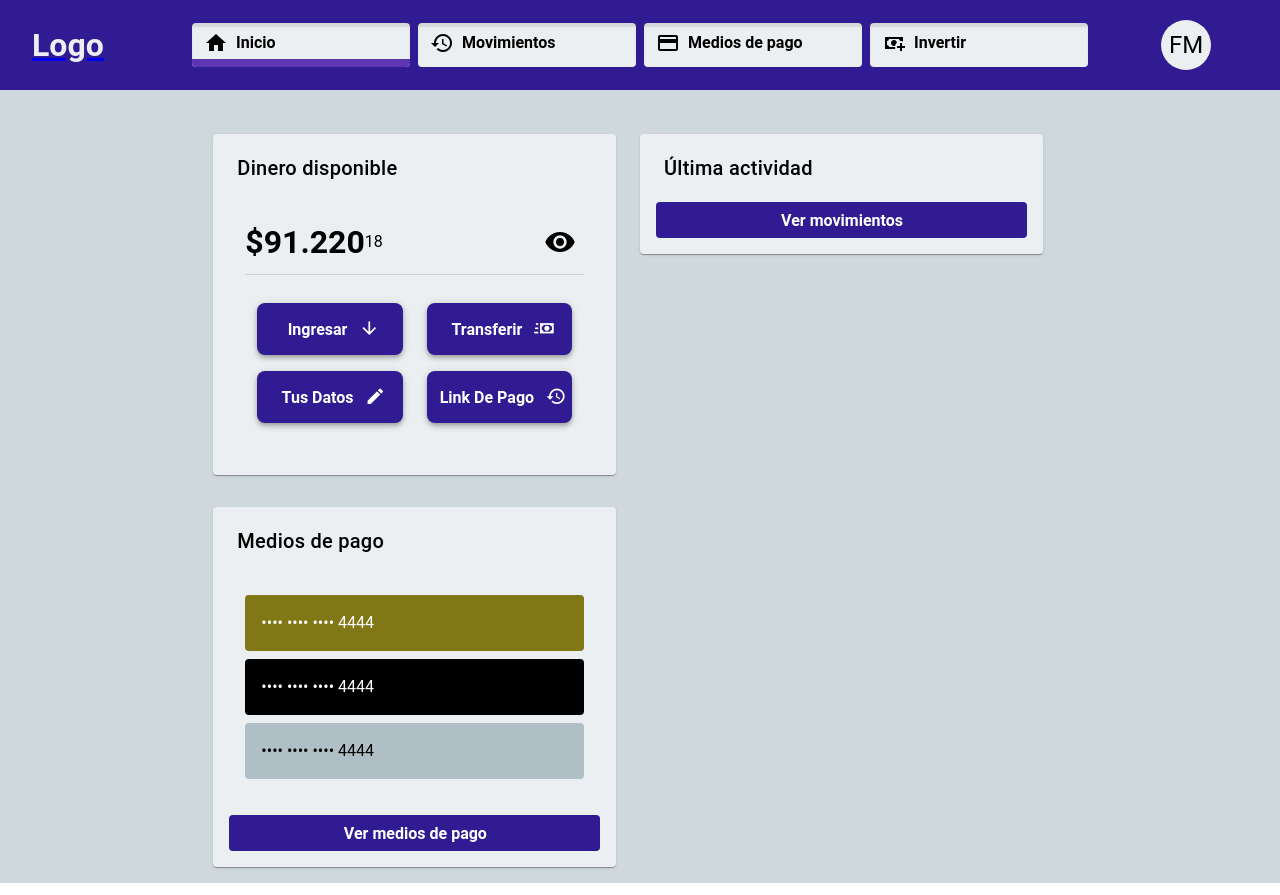
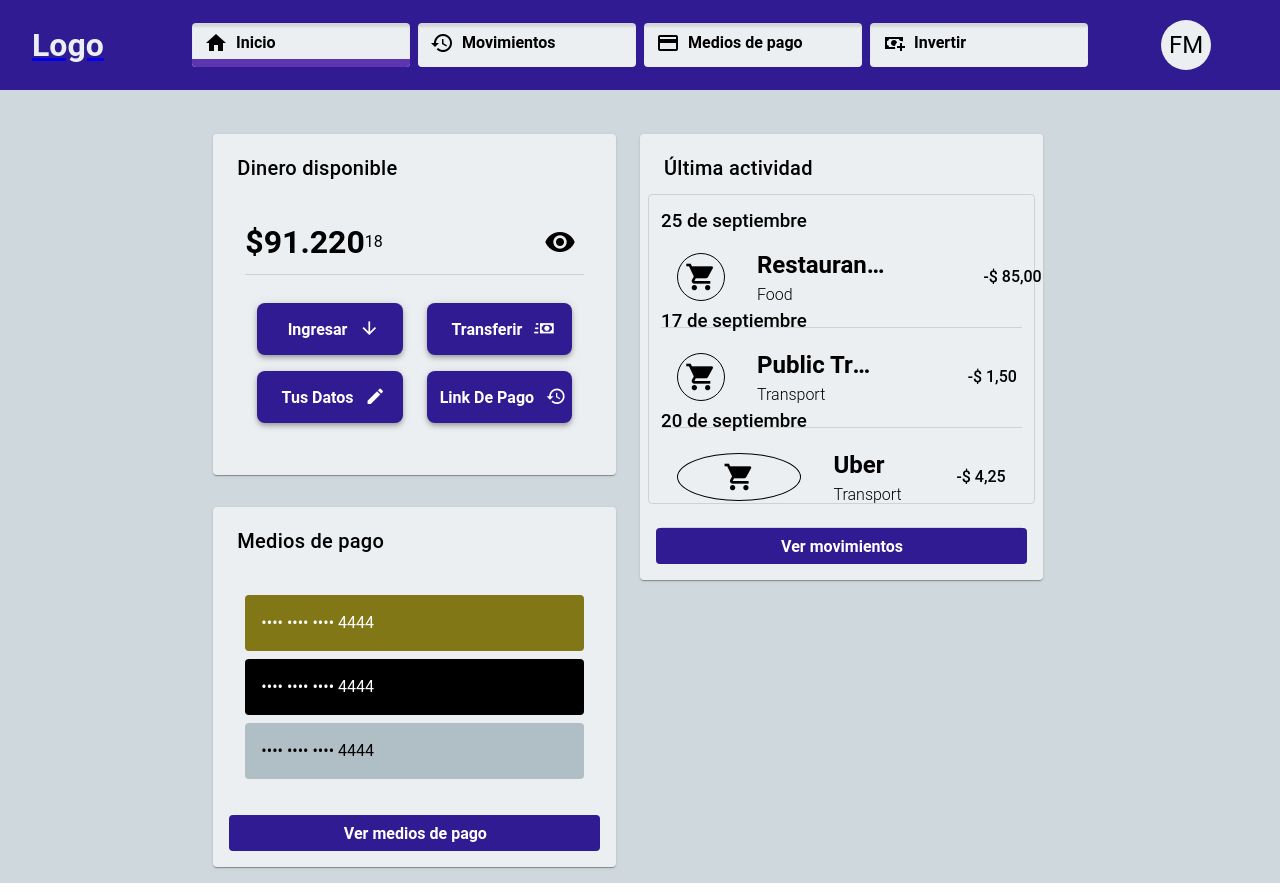
Before and after one commit to jicanta/HCI-Web, a Vue app in the folder HCI-Web/: page / in a window 1280 px wide. Built offline with nearby package versions, Linux system fonts and the light colour scheme.

Commit message:
Added last movements preview and transactions in local storage.

```diff
--- a/HCI-Web/src/App.vue
+++ b/HCI-Web/src/App.vue
@@ -6,6 +6,8 @@ const isDarkMode = ref(false);
 const theme = useTheme();
 
 onMounted(() => {
+
+  //localStorage.clear();
 
   const storedTheme = localStorage.getItem('isDarkMode');
   if (storedTheme !== null) {
@@ -21,6 +23,20 @@ onMounted(() => {
     localStorage.setItem('availableBalance', 91220.18);
   }
 
+  // Transactions set in local storage
+  if ( localStorage.getItem('transactions') === null ){
+    localStorage.setItem(
+      'transactions', JSON.stringify([
+        { id: 1, description: 'UnitedHealth Group Incorporated', amount: -75.50, category: 'Food', date: { day: 4, month: 10, year: 2024 } },
+        { id: 2, description: 'Salary Deposit', amount: 2000.00, category: 'Income', date: { day: 4, month: 10, year: 2024 }  },
+        { id: 3, description: 'Electric Bill', amount: -120.00, category: 'Utilities', date: { day: 2, month: 10, year: 2024 }  },
+        { id: 4, description: 'Online Purchase', amount: -50.25, category: 'Shopping', date: { day: 1, month: 10, year: 2024 }  },
+        { id: 5, description: 'Restaurant Dinner', amount: -85.00, category: 'Food', date: { day: 25, month: 9, year: 2024 }  },
+        { id: 6, description: 'Public Transport', amount: -1.50, category: 'Transport', date: { day: 17, month: 9, year: 2024 }  },
+        { id: 7, description: 'Uber', amount: -4.25, category: 'Transport', date: { day: 20, month: 9, year: 2024 }  },
+      ])
+    );
+  }
 
 });
 </script>
--- a/HCI-Web/src/components/ListItem.vue
+++ b/HCI-Web/src/components/ListItem.vue
@@ -8,7 +8,7 @@
             </v-container>
 
             <v-container class="info-container mx-4">
-                <h2 class="text-truncate font-weight-bold w-50">{{title}}</h2>
+                <h2 class="text-truncate font-weight-bold w-66">{{title}}</h2>
                 <p class="text-truncate font-weight-light">{{text}}</p>
             </v-container>
 
--- a/HCI-Web/src/pages/HomePage.vue
+++ b/HCI-Web/src/pages/HomePage.vue
@@ -77,6 +77,23 @@
           title="Última actividad"
           class="bg-tertiary w-100 my-4 pa-2"
         >
+          <v-container class="d-flex flex-column justify-center align-center pa-1 mb-4 mt-0 border rounded">
+            <template v-if="transactions === null || transactions.length === 0">
+              <p class="text-muted text-center">No hay movimientos.</p>
+            </template>
+
+            <template v-else>
+              <ListItem
+                v-for="transaction in transactions.slice(-3)"
+                :key="transaction.id"
+                :icon="transaction.amount > 0 ? 'mdi-cash-check' : 'mdi-cart'"
+                :top="formatTransactionDate(transaction.date)"
+                :title="transaction.description"
+                :text="transaction.category"
+                :right="transaction.amount.toLocaleString('es-AR', { style: 'currency', currency: 'ARS' })"
+              />
+            </template>
+          </v-container>
           <v-card-actions>
             <v-btn class="bg-primary w-100" @click="goToRoute('/movements')">Ver movimientos</v-btn>
           </v-card-actions>
@@ -88,6 +105,7 @@
 
 <script setup>
   import ButtonsNavBar from '@/components/ButtonsNavBar.vue';
+import ListItem from '@/components/ListItem.vue';
   import { onMounted, ref } from 'vue';
 import { useRouter } from 'vue-router';
 
@@ -100,11 +118,14 @@ import { useRouter } from 'vue-router';
   */
 
   var availableBalance = ref(0);
+  var transactions = ref([]);
 
   onMounted(
     () => {
       availableBalance.value = localStorage.getItem("availableBalance");
+      transactions.value = JSON.parse(localStorage.getItem("transactions"));
     }
+
   );
 
   const getCents = (balance) => {
@@ -131,6 +152,22 @@ import { useRouter } from 'vue-router';
     {text: "Invertir", icon: "mdi-cash-plus", selected: false, route: "/invest"}
   ]
 
+  const today = new Date();
+  const currentDay = today.getDate();
+  const currentMonth = today.getMonth() + 1;
+  const currentYear = today.getFullYear();
+
+  const formatTransactionDate = (transactionDate) => {
+    const { day, month, year } = transactionDate;
+
+    if (day === currentDay && month === currentMonth && year === currentYear) {
+      return "Hoy";
+    }
+
+    const monthNames = ["enero", "febrero", "marzo", "abril", "mayo", "junio", "julio", "agosto", "septiembre", "octubre", "noviembre", "diciembre"];
+    return `${day} de ${monthNames[month - 1]}`;
+  };
+
 </script>
 
 <style>
```
